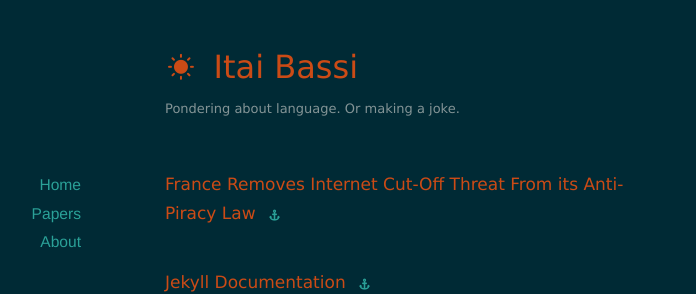
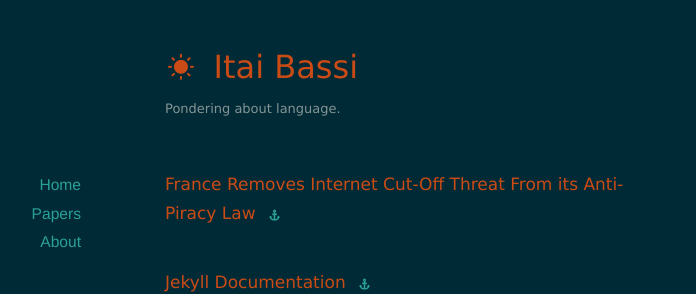
Before and after one commit to itaibassi/itaibassi.github.io, a Jekyll site: the page built from index.html, in a window 1280 px wide. Shown: the top 294 px of the page, without its empty margins (225-921 px from the left). Built offline with Jekyll 4.4.1, drawn with Linux system fonts in a browser that asks for light colours; nearby versions of some CDN libraries; the list of posts is cut into pages by our own code.

Commit message:
Update _config.yml

```diff
--- a/_config.yml
+++ b/_config.yml
@@ -1,6 +1,6 @@
 name: Itai Bassi
 url: http://example.org
-description:  Pondering about language. Or making a joke.
+description:  Pondering about language.
 
 permalink: /:year/:month/:day/:title/
 paginate: 10
```
